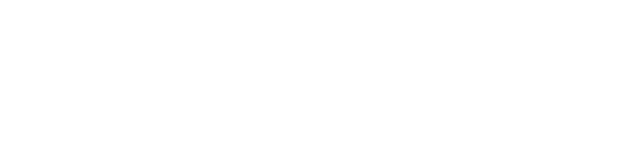
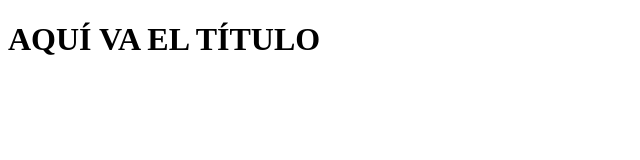
Before and after one commit to afelipelc/repositorio-ejemplo-21, a plain HTML site: page index.html in a window 1280 px wide. Shown: the whole page, without its empty margins (0-640 px from the left). Drawn offline with Linux system fonts and the light colour scheme.

Commit message:
Títulos...

```diff
--- a/index.html
+++ b/index.html
@@ -7,6 +7,6 @@
   <title>Ejemplo</title>
 </head>
 <body>
-
+  <h1>AQUÍ VA EL TÍTULO</h1>
 </body>
 </html>
```
Also changed, not shown: about.html (+1 -1 lines).
